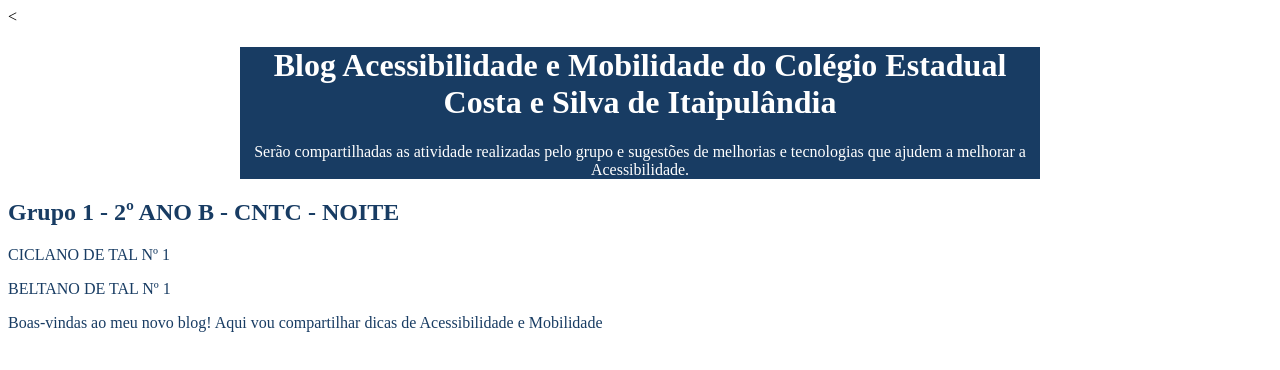
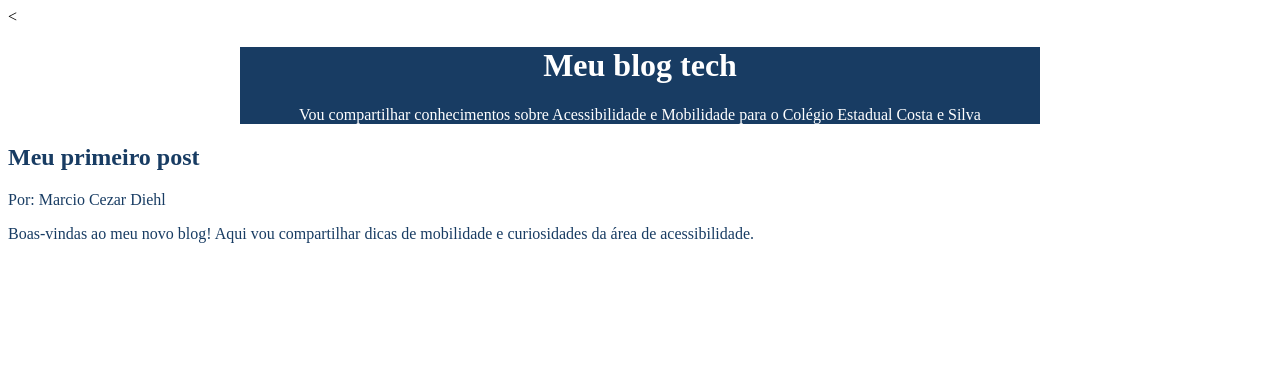
Before and after one commit to MARCIO-CEZAR-DIEHL/0.MARCIO-CEZAR-2-B-IFA-CNTC, a plain HTML site: page idex.html in a window 1280 px wide. Drawn offline with Linux system fonts and the light colour scheme.

Commit message:
Alteração Geral

```diff
--- a/idex.html
+++ b/idex.html
@@ -11,8 +11,8 @@
 
 <body>
     <header>
-        <h1> Blog Acessibilidade e Mobilidade do Colégio Estadual Costa e Silva de Itaipulândia </h1>
-        <p> Serão  compartilhadas as atividade realizadas pelo grupo e sugestões de melhorias e tecnologias que ajudem a melhorar a Acessibilidade. </p>
+        <h1>Meu blog tech</h1>
+        <p>Vou compartilhar conhecimentos sobre Acessibilidade e Mobilidade para o Colégio Estadual Costa e Silva </p>
         <style>
             header {
                 background-color: #183C63;
@@ -30,10 +30,10 @@
     </header>
 
     <main>
-        <h2>Grupo 1 -  2º ANO B - CNTC - NOITE </h2>
-        <p> CICLANO DE TAL Nº 1  </p>
-        <p> BELTANO DE TAL Nº 1  </p>
-        <p>Boas-vindas ao meu novo blog! Aqui vou compartilhar dicas de Acessibilidade e Mobilidade</p>
+        <h2>Meu primeiro post</h2>
+        <p>Por: Marcio Cezar Diehl</p>
+        <p>Boas-vindas ao meu novo blog! Aqui vou compartilhar dicas de mobilidade e curiosidades da área de
+            acessibilidade.</p>
     </main>
 </body>
 
```
